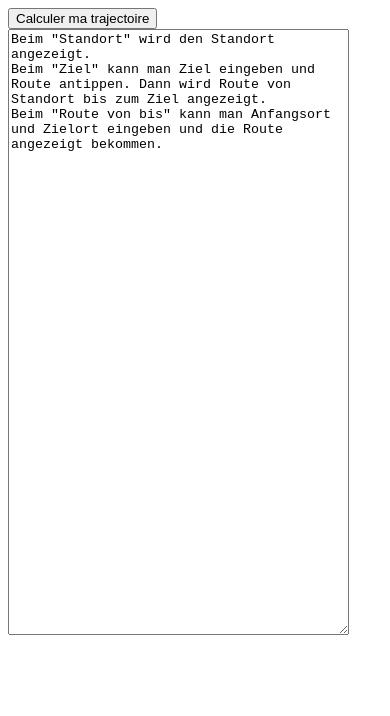
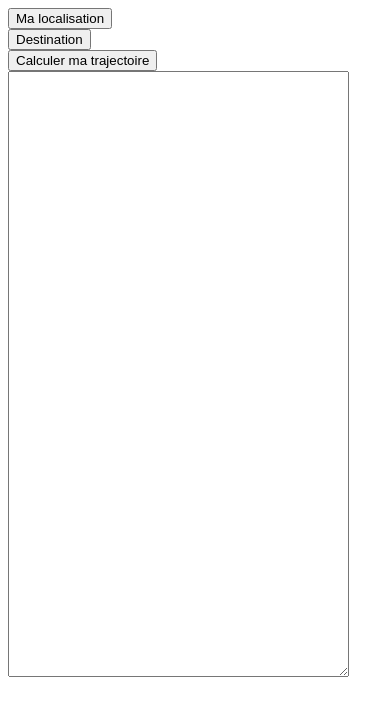
Before and after one commit to Tegomo/LeafletOhneAngular, a plain HTML site: page index.html in a window 390 px wide. Drawn offline with Linux system fonts and the light colour scheme; some packages are replaced by stand-ins of ours.

Commit message:
first test commit

```diff
--- a/config.xml
+++ b/config.xml
@@ -18,7 +18,7 @@ xmlns:gap="http://phonegap.com/ns/1.0">
 
 
     <author  email="veter_peremen_i@mail.ru" href="http://phonegap.com">
-        Polina Wilke    </author>
+        Polina Wilke   </author>
 
     <preference name="DisallowOverscroll" value="true" />
     <preference name="android-minSdkVersion" value="14" />
@@ -31,8 +31,4 @@ xmlns:gap="http://phonegap.com/ns/1.0">
     <plugin name="cordova-plugin-geolocation" spec="2.1.0"  />
     <plugin name="cordova-plugin-whitelist" spec="1.1.0" />
 
-
-
-
-
 </widget>
--- a/index.html
+++ b/index.html
@@ -10,15 +10,11 @@
   </head>
   <body>
   <div>
-
-
-			<!--<button onclick="standort();">Standort</button>	</br>
-	  <button onclick="ziel();">Ziel</button> </br>-->
+      <button onclick="standort();">Ma localisation</button></br>
+	  <button onclick="ziel();">Destination</button> </br>
       <button onclick="route();">Calculer ma trajectoire</button></br>
         <textarea cols="40" rows="40">
-Beim "Standort" wird den Standort angezeigt.
-Beim "Ziel" kann man Ziel eingeben und Route antippen. Dann wird Route von Standort bis zum Ziel angezeigt.
-Beim "Route von bis" kann man Anfangsort und Zielort eingeben und die Route angezeigt bekommen.
+
         </textarea>
   </div>
   <script type="text/javascript">
@@ -36,6 +32,5 @@ function onDeviceReady() {
           window.location.href='routing.html';
       }
   </script>
-
   </body>
 </html>
```
Also changed, not shown: routing.html (+0 -2 lines), standort.html (indentation only), ziel.html (indentation only). Lines whose indentation alone changed are shown as unchanged.
